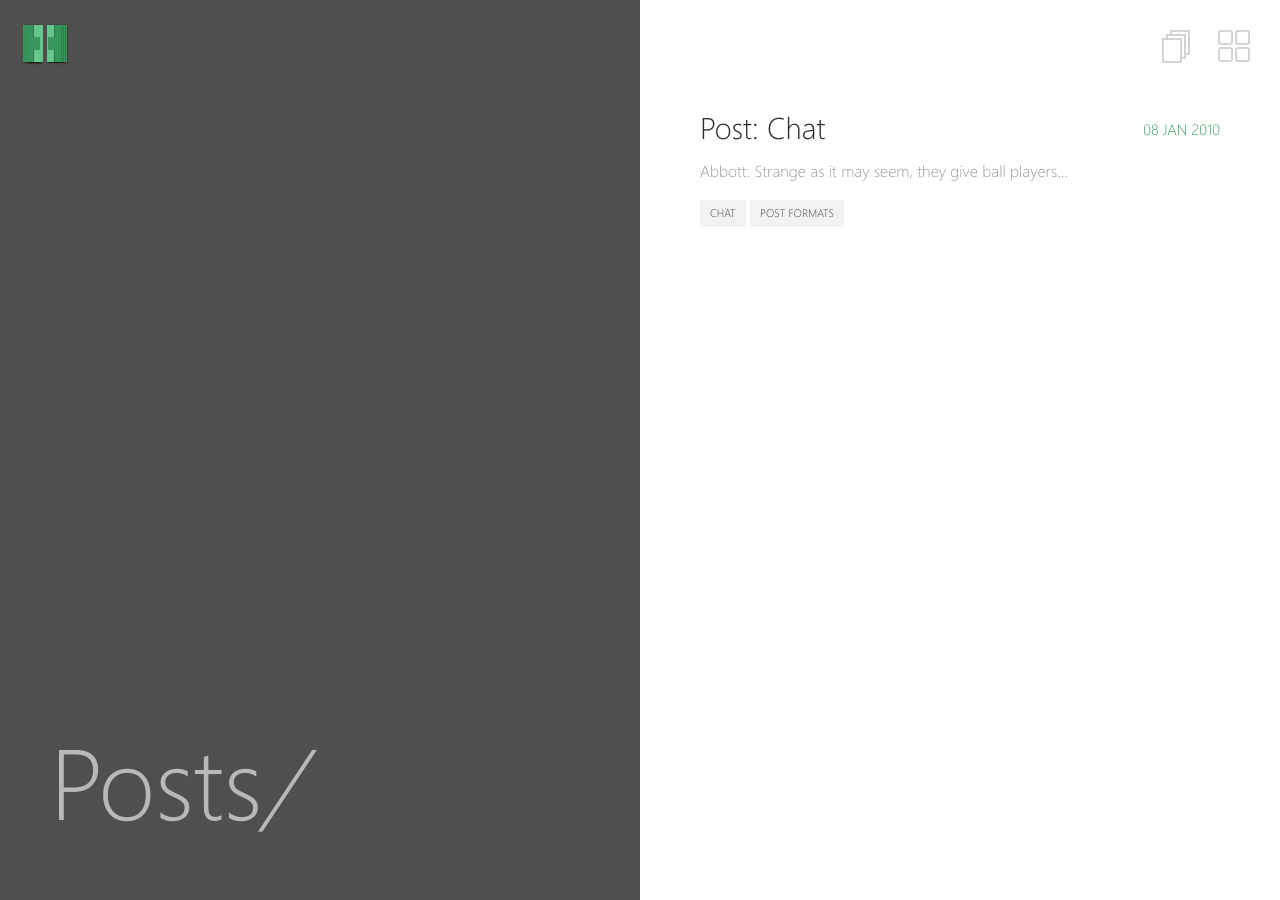
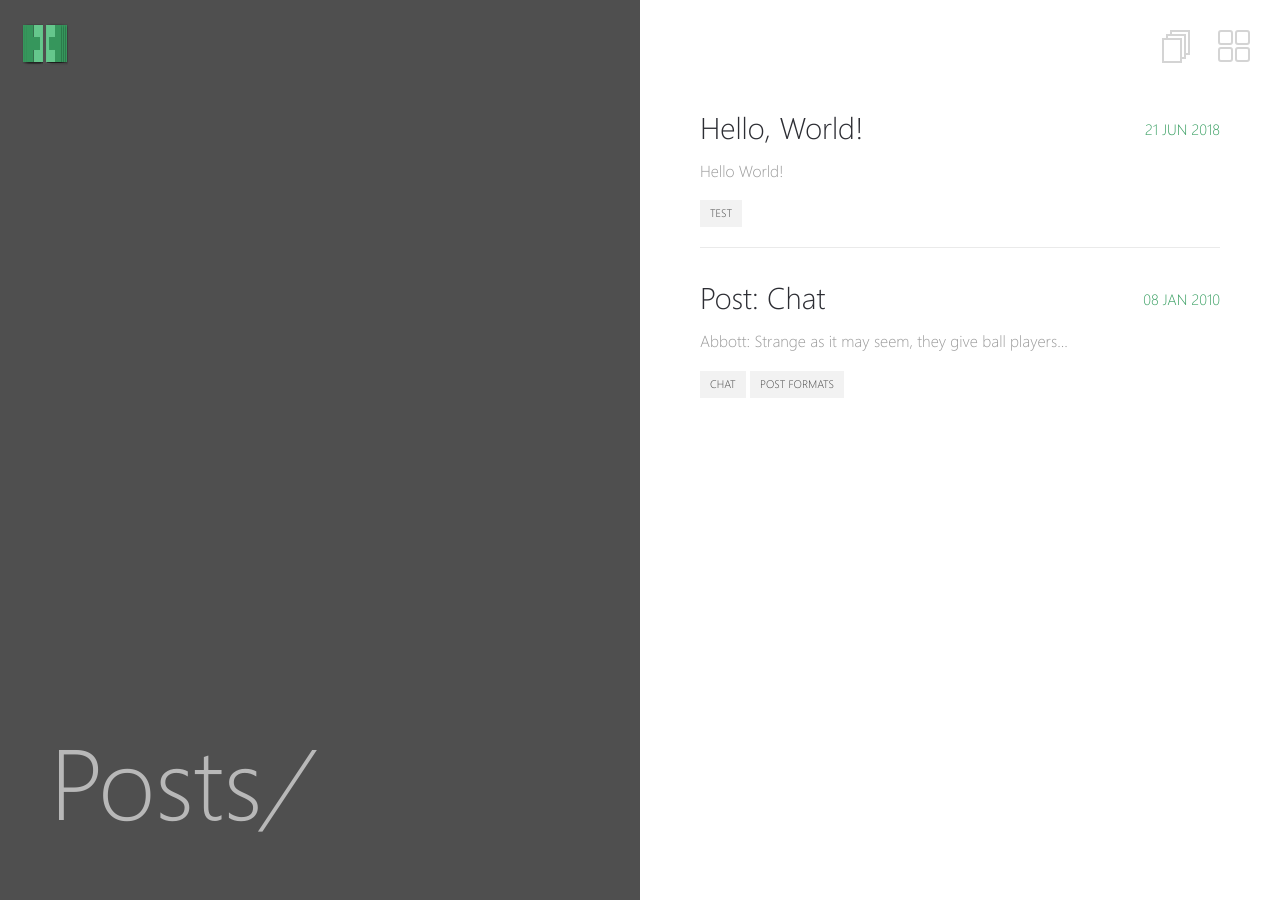
Before and after one commit to kunalJa/kunalJa.github.io, a Jekyll site: the page built from _pages/posts.md, in a window 1280 px wide. Built offline with Jekyll 4.4.1, drawn with Linux system fonts in a browser that asks for light colours.

Commit message:
6/21/18 website skelton intialized

```diff
--- /dev/null
+++ b/_posts/2018-06-21-hello-world.md
@@ -0,0 +1,10 @@
+---
+layout: post
+title: "Hello, World!"
+categories:
+  - test
+tags:
+  - test
+---
+
+Hello World!
```
Also changed, not shown: index.md (+1 -1 lines), images/halve-small.png, 1 other file.
